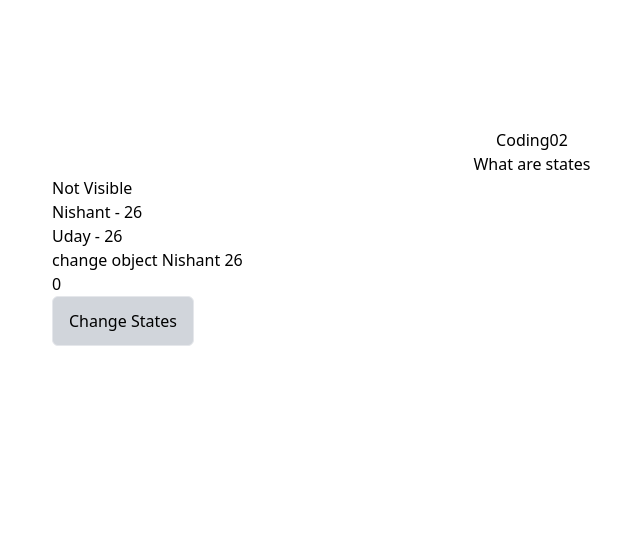
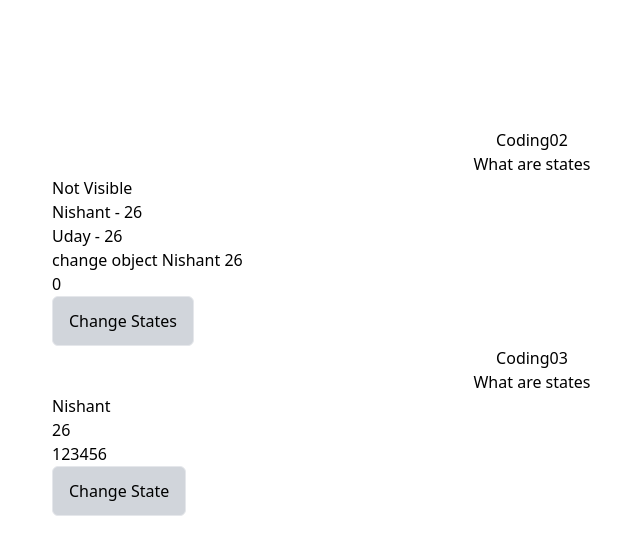
Before and after one commit to thethmuenaing/react-interview-questions, a React (Create React App) app: page / in a window 1280 px wide. Shown: the top 554 px of the page, without its empty margins (108-748 px from the left). Built offline with nearby package versions, Linux system fonts and the light colour scheme.

Commit message:
class state

```diff
--- a/src/App.js
+++ b/src/App.js
@@ -1,9 +1,11 @@
 import Coding02 from "./comments/Coding02";
+import Coding03 from "./comments/Coding03";
 
 function App() {
 	return (
 		<div className="w-[75%] mx-auto mt-32">
 			<Coding02 />
+			<Coding03 />
 		</div>
 	);
 }
--- /dev/null
+++ b/src/comments/Coding03.js
@@ -0,0 +1,40 @@
+import React, { Component } from "react";
+
+export default class Coding03 extends Component {
+	constructor() {
+		super();
+		this.state = {
+			name: "Nishant",
+			age: 26,
+			array: [1, 2, 3, 4, 5, 6],
+		};
+	}
+	changeStatus = () => {
+		this.setState({
+			age: this.state.age * 2,
+			name: "Uday",
+		});
+	};
+	render() {
+		return (
+			<div>
+				<div className="text-center">
+					<h1>Coding03</h1>
+					<h1>What are states</h1>
+				</div>
+				<div>
+					<h1>{this.state.name}</h1>
+					<h1>{this.state.age}</h1>
+					<h1>{this.state.array}</h1>
+				</div>
+
+				<button
+					onClick={this.changeStatus}
+					className="px-4 py-3 border rounded-md bg-gray-300"
+				>
+					Change State
+				</button>
+			</div>
+		);
+	}
+}
```
